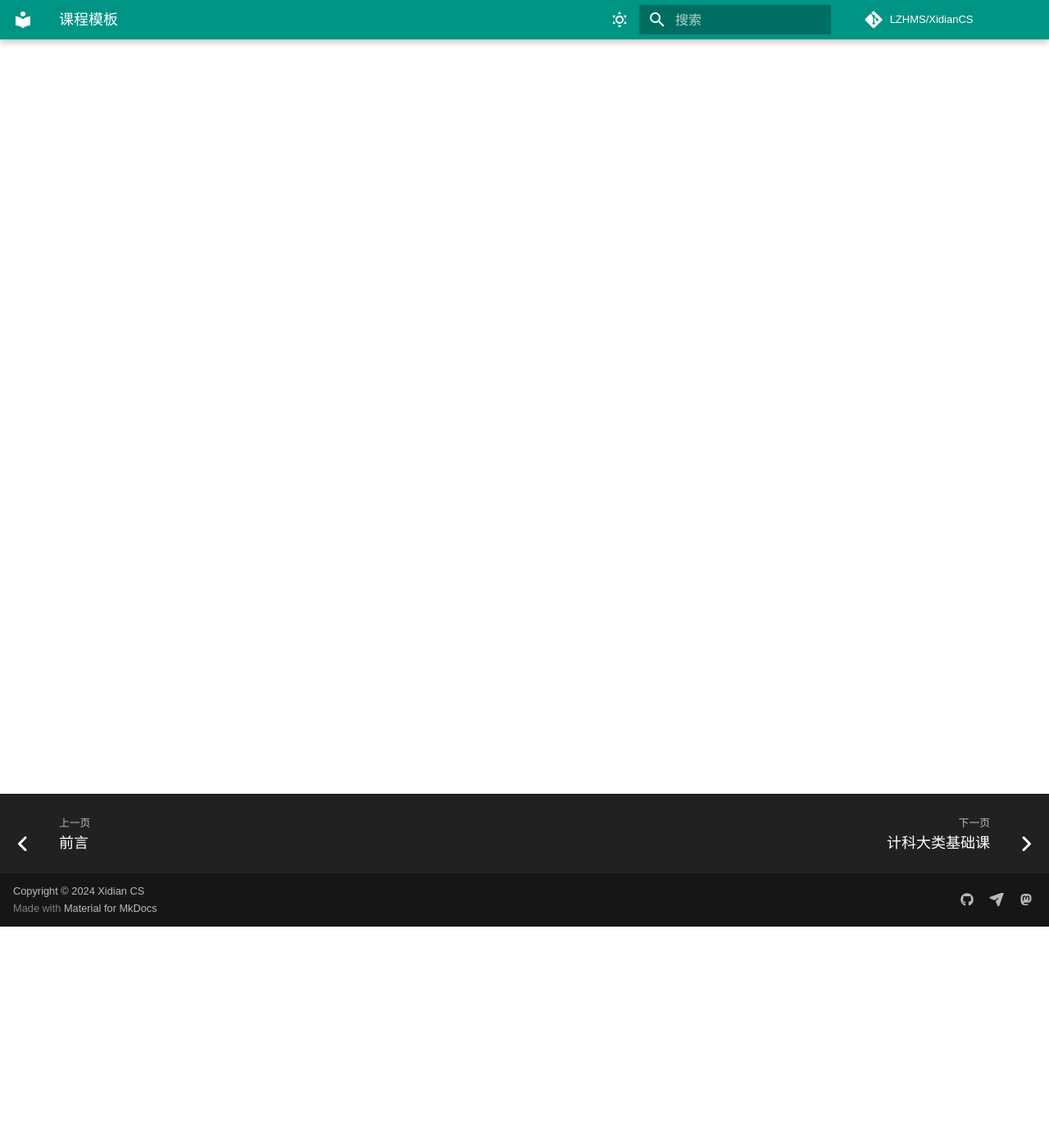
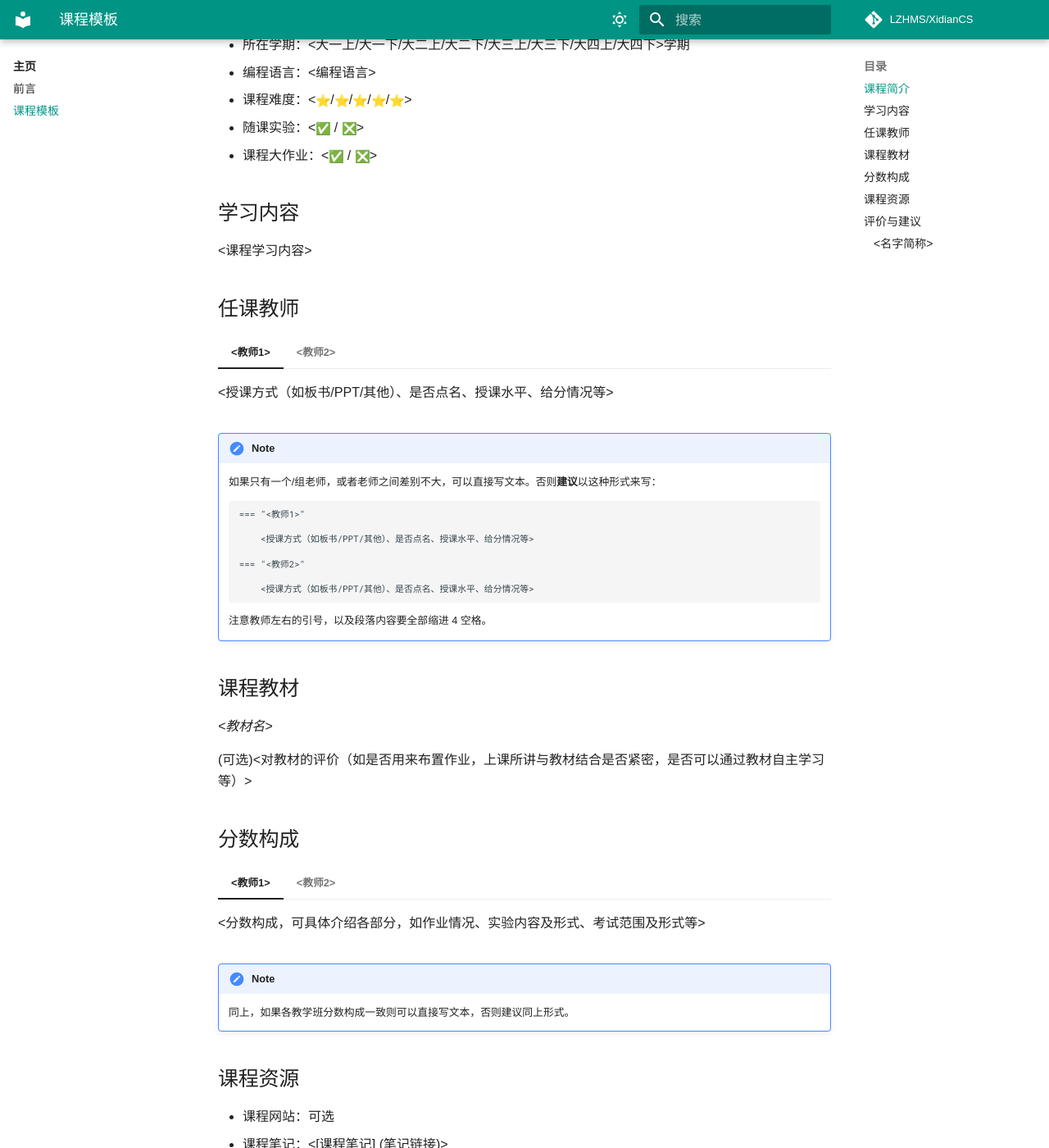
Before and after one commit to LZHMS/XidianCS, an MkDocs documentation site: the page built from docs/Home/Template.md, in a window 1280 px wide and 1400 px high, scrolled down 270 px. Shown: the whole window at 82% size. Built offline with MkDocs 1.6.1 and Material for MkDocs 9.7.7, drawn with Linux system fonts in a browser that asks for light colours; emoji names are drawn with the system emoji font; comment, search, counter and statistics services are not loaded; a style sheet for code colours, icons or effects is not loaded; some of the changed text lies outside the part shown.

Commit message:
Update Template and Example

````diff
--- a/docs/Home/Template.md
+++ b/docs/Home/Template.md
@@ -1 +1,67 @@
-# 课程模板
+# <课程名称>
+
+## 课程简介
++ 先修要求：<先修要求>
++ 所在学期：<大一上/大一下/大二上/大二下/大三上/大三下/大四上/大四下>学期
++ 编程语言：<编程语言>
++ 课程难度：<:star:/:star:/:star:/:star:/:star:>
++ 随课实验：<:white_check_mark: / :negative_squared_cross_mark:>
++ 课程大作业：<:white_check_mark: / :negative_squared_cross_mark:>
+
+## 学习内容
+<课程学习内容>
+
+## 任课教师
+
+=== "<教师1>"
+
+    <授课方式（如板书/PPT/其他）、是否点名、授课水平、给分情况等>
+
+=== "<教师2>"
+
+    <授课方式（如板书/PPT/其他）、是否点名、授课水平、给分情况等>
+
+!!! note
+    如果只有一个/组老师，或者老师之间差别不大，可以直接写文本。否则**建议**以这种形式来写：
+    ```markdown
+    === "<教师1>"
+
+        <授课方式（如板书/PPT/其他）、是否点名、授课水平、给分情况等>
+
+    === "<教师2>"
+
+        <授课方式（如板书/PPT/其他）、是否点名、授课水平、给分情况等>
+    ```
+    注意教师左右的引号，以及段落内容要全部缩进 4 空格。
+
+## 课程教材
+
+*<教材名>*
+
+(可选)<对教材的评价（如是否用来布置作业，上课所讲与教材结合是否紧密，是否可以通过教材自主学习等）>
+
+## 分数构成
+
+=== "<教师1>"
+
+    <分数构成，可具体介绍各部分，如作业情况、实验内容及形式、考试范围及形式等>
+
+=== "<教师2>"
+
+    <分数构成，可具体介绍各部分，如作业情况、实验内容及形式、考试范围及形式等>
+
+!!! note
+    同上，如果各教学班分数构成一致则可以直接写文本，否则建议同上形式。
+
+## 课程资源
++ 课程网站：可选
++ 课程笔记：<[课程笔记] (笔记链接)>
++ 资源链接：<[课程资源] (资源链接)>
++ 替代网课：<[课程来源] (课程链接)>
+
+## 评价与建议
+### <名字简称>
+<评价与建议>
+
+!!! note
+    可以参考其他已经基本完成的页面的 markdown 源码
--- a/mkdocs.yml
+++ b/mkdocs.yml
@@ -77,6 +77,7 @@ nav:
 
   - 计科嵌入式系统方向:
     - EmbeddedSystem/index.md
+    - 自主可控嵌入式系统设计: EmbeddedSystem/EmbeddedSystem.md
   - 计科软件与理论方向:
     - SoftwareTheory/index.md
   - 计科大数据智能方向:
@@ -120,6 +121,12 @@ markdown_extensions:
   - admonition
   - pymdownx.details
   - pymdownx.superfences
+  - attr_list
+  - pymdownx.emoji:
+      emoji_index: !!python/name:material.extensions.emoji.twemoji
+      emoji_generator: !!python/name:material.extensions.emoji.to_svg
+  - pymdownx.tabbed:
+      alternate_style: true
 
 extra_javascript:
   - Configuration/javascripts/mathjax.js
````
Also changed, not shown: docs/EmbeddedSystem/EmbeddedSystem.md (added, +47 -0 lines).
